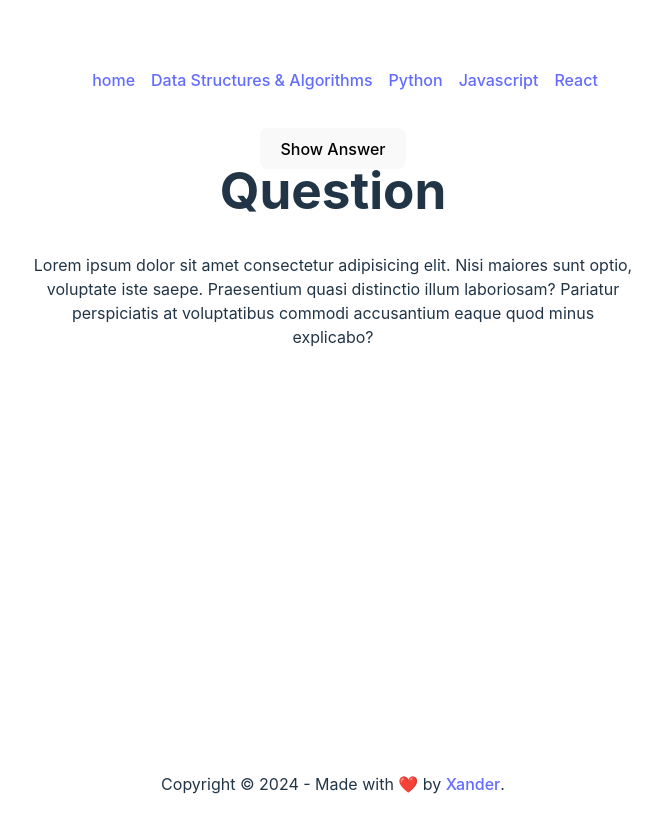
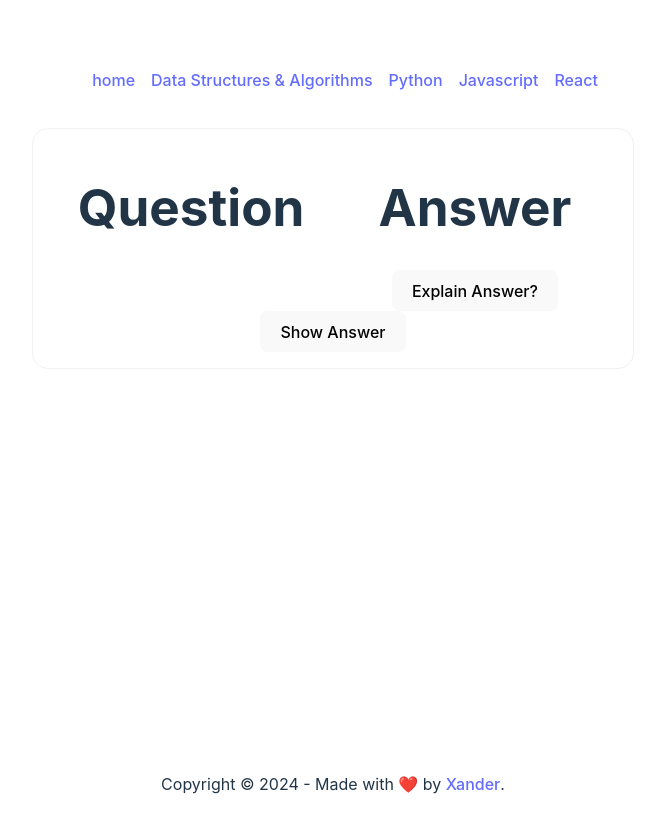
Before and after one commit to xdaybreakerx/quizquokka, a React (Vite) app: page /js in a window 1280 px wide. Shown: the top 832 px of the page, without its empty margins (307-972 px from the left). Built offline with nearby package versions, Linux system fonts and the light colour scheme.

Commit message:
feat: flash card controller and flash card css changes

```diff
--- a/src/components/FlashCard/FlashCard.css
+++ b/src/components/FlashCard/FlashCard.css
@@ -1,39 +1,44 @@
 .flash-card {
-  /* background-color: white;/ */
-  /* width: 300px;
-    height: 200px; */
-  /* border: 1px solid #f1f1f1; */
+  border: 1px solid #f1f1f1;
   border-radius: 16px;
-  perspective: 1000px; /* Remove this if you don't want the 3D effect */
+  padding: 16px;
 }
 
-/* This container is needed to position the front and back side */
 .flash-card-inner {
-  position: relative;
-  width: 100%;
-  height: 100%;
   text-align: center;
-  transition: transform 0.8s;
-  transform-style: preserve-3d;
+  display: flex;
 }
 
-
 .rotate {
-  transform: rotateY(180deg);
+  /* transform: rotateY(180deg); */
 }
 
 /* Position the front and back side */
 .flash-card-question,
 .flash-card-answer {
-  position: absolute;
+  /* position: absolute; */
   width: 100%;
   height: 100%;
-  -webkit-backface-visibility: hidden; /* Safari */
-  backface-visibility: hidden;
+  /* -webkit-backface-visibility: hidden; Safari */
+  /* backface-visibility: hidden; */
 }
 
-/* Style the back side */
-.flash-card-answer {
-  color: white;
-  transform: rotateY(180deg);
+.answer-body {
+  visibility: hidden;
+  opacity: 0;
+  transition: opacity 0.5s ease-in-out, visibility 0s 0.5s; /* Transition for both */
 }
+
+/* On hover, make the answer-body visible and fade in */
+.flash-card-answer:hover .answer-body {
+  visibility: visible;
+  opacity: 1;
+  transition: opacity 0.5s ease-in-out, visibility 0s; /* Visibility becomes instant */
+}
+
+/* Reset visibility and opacity when not hovering */
+.flash-card-answer:not(:hover) .answer-body {
+  visibility: hidden;
+  opacity: 0;
+  transition: opacity 0.5s ease-in-out, visibility 0s 0.5s; /* Delay hiding visibility */
+}
--- a/src/components/FlashCard/FlashCard.jsx
+++ b/src/components/FlashCard/FlashCard.jsx
@@ -1,7 +1,8 @@
 import { useState } from "react";
 import "./FlashCard.css";
 
-export default function FlashCard() {
+export default function FlashCard({ question, answer }) {
+  // Destructure the props object here
   const [isRotated, setIsRotated] = useState(false);
 
   const toggleCard = () => {
@@ -13,21 +14,11 @@ export default function FlashCard() {
       <div className={`flash-card-inner ${isRotated ? "rotate" : ""}`}>
         <div className="flash-card-question">
           <h1>Question</h1>
-          <p className="question-body">
-            Lorem ipsum dolor sit amet consectetur adipisicing elit. Nisi
-            maiores sunt optio, voluptate iste saepe. Praesentium quasi
-            distinctio illum laboriosam? Pariatur perspiciatis at voluptatibus
-            commodi accusantium eaque quod minus explicabo?
-          </p>
+          <p className="question-body">{question}</p>
         </div>
         <div className="flash-card-answer">
           <h1>Answer</h1>
-          <p className="answer-body">
-            Lorem ipsum dolor sit amet, consectetur adipisicing elit.
-            Consectetur iste voluptate deleniti quod neque omnis accusamus
-            nostrum iure dicta ex ratione voluptatem aperiam modi itaque
-            dolorem, vel fugit aliquam placeat.
-          </p>
+          <p className="answer-body">{answer}</p>
           <div>
             <button>Explain Answer?</button>
           </div>
--- /dev/null
+++ b/src/components/FlashCardController/FlashCardController.jsx
@@ -0,0 +1,28 @@
+import { useState } from "react";
+import FlashCard from "../../components/FlashCard/FlashCard";
+
+export default function FlashCardController({ questionBank }) {
+  const [currentIndex, setCurrentIndex] = useState(0);
+
+  const nextCard = () => {
+    setCurrentIndex((prevIndex) => (prevIndex + 1) % questionBank.length);
+  };
+
+  const prevCard = () => {
+    setCurrentIndex(
+      (prevIndex) => (prevIndex - 1 + questionBank.length) % questionBank.length
+    );
+  };
+
+  const { question, answer } = questionBank[currentIndex];
+
+  return (
+    <div>
+      <FlashCard question={question} answer={answer} />
+      <div>
+        <button onClick={prevCard}>Previous</button>
+        <button onClick={nextCard}>Next</button>
+      </div>
+    </div>
+  );
+}
--- a/src/pages/DSA.jsx
+++ b/src/pages/DSA.jsx
@@ -1,12 +1,11 @@
-
 import Layout from "../components/Layout/Layout";
-
-import FlashCard from "../components/FlashCard/FlashCard";
+import FlashCardController from "../components/FlashCardController/FlashCardController";
+import { dataStructuresAlgosFlashCards } from "../assets/dsa-flash";
 
 export default function DSAPage() {
   return (
     <Layout>
-      <FlashCard />
+      <FlashCardController questionBank={dataStructuresAlgosFlashCards} />
     </Layout>
   );
 }
```
